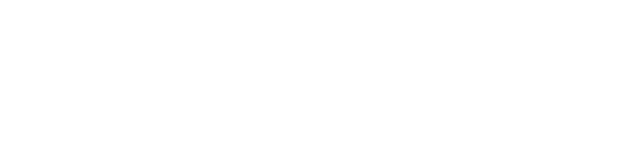
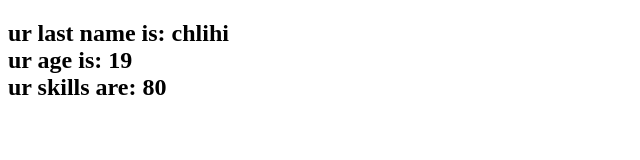
Before and after one commit to M-Chlihi/js-coding-dojo, a plain HTML site: page practice/review.html in a window 1280 px wide. Shown: the whole page, without its empty margins (0-640 px from the left). Drawn offline with Linux system fonts and the light colour scheme.

Commit message:
distra function para

```diff
--- a/practice/main.js
+++ b/practice/main.js
@@ -8,20 +8,32 @@ let user = {
     javascript: 80,
   },
 };
+//creating elelment
+const p = document.createElement("h2");
+const body = document.querySelector("body");
+showdetails(user);
+body.appendChild(p);
+//function for testing destructions fct
+function showdetails({name: n, age:ag, skills:{javascript: js} } =user ) {
 
-const {
-  name: nm,
-  age: g,
-  firstName: fstnm,
-  contry: cnt,
-  skills: { html: ht, javascript: js },
-} = user;
-console.log(nm);
-console.log(g);
-console.log(fstnm);
-console.log(cnt);
-console.log(js);
-console.log(ht);
+  p.innerText = `ur last name is: ${n}
+  ur age is: ${ag}
+  ur skills are: ${js}`;
+}
+
+// const {
+//   name: nm,
+//   age: g,
+//   firstName: fstnm,
+//   contry: cnt,
+//   skills: { html: ht, javascript: js },
+// } = user;
+// console.log(nm);
+// console.log(g);
+// console.log(fstnm);
+// console.log(cnt);
+// console.log(js);
+// console.log(ht);
 
 // let myNm = user.name;
 // let myage = user.age;
--- a/practice/review.html
+++ b/practice/review.html
@@ -6,6 +6,7 @@
     <title>Document</title>
 </head>
 <body>
+    <div id="elem"></div>
 <script src="main.js"></script>
 </body>
 </html>
```
